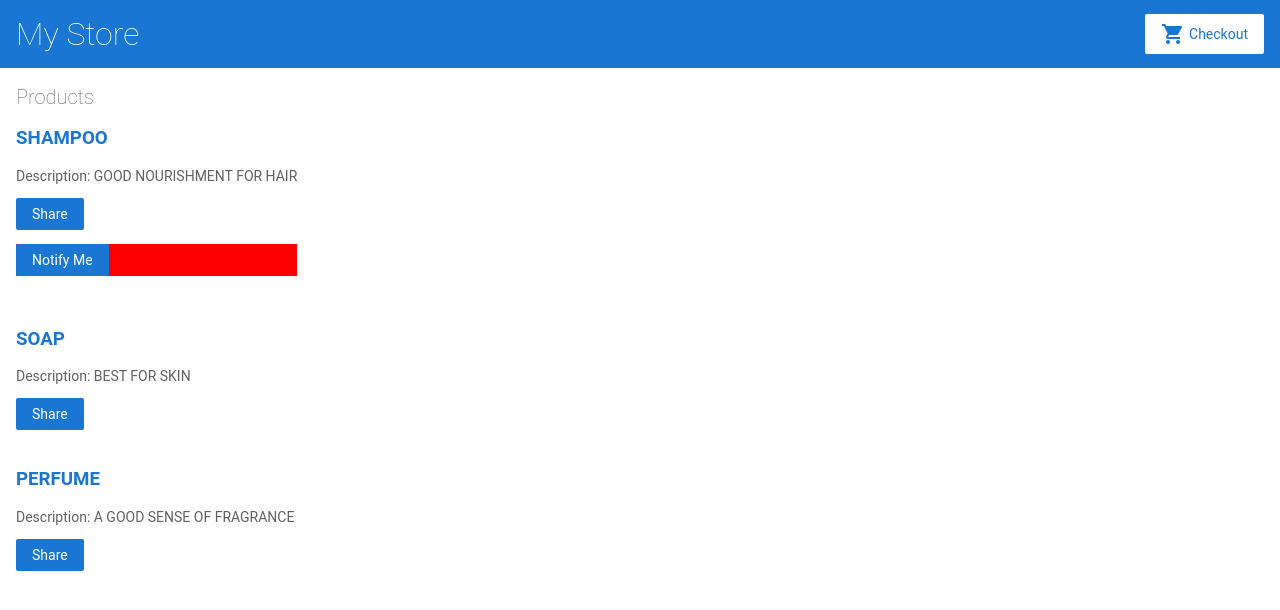
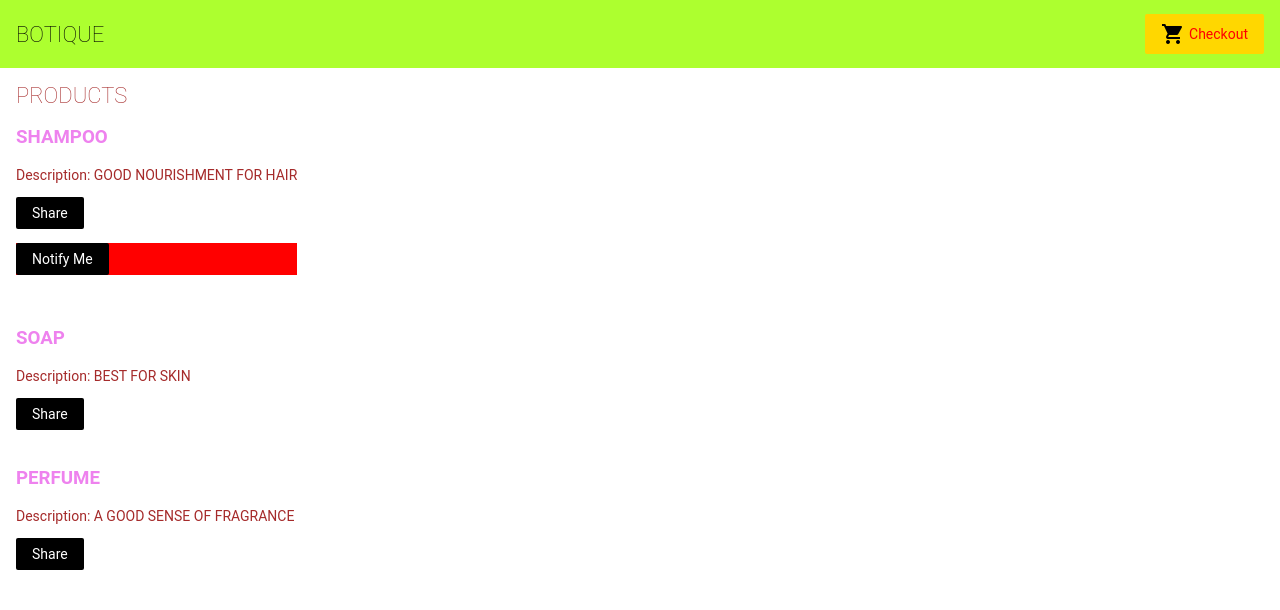
Before and after one commit to G1GNANAMANI/angular, an Angular app: page / in a window 1280 px wide. Shown: the top 610 px of the page. Built offline with nearby package versions, Linux system fonts and the light colour scheme.

Commit message:
4 files modified

```diff
--- a/src/app/product-list/product-list.component.html
+++ b/src/app/product-list/product-list.component.html
@@ -1,4 +1,4 @@
-<h2>Products</h2>
+<h1>PRODUCTS</h1>
 
 <div *ngFor="let product of products">
   <h3>
@@ -14,8 +14,10 @@
   <button type="button" (click)="share()">Share</button>
   &nbsp;
   <div style="background-color:red">
-    <app-product-alerts [productInside]="product"
-    (notify)="onNotify()"></app-product-alerts>
+    <app-product-alerts
+      [productInside]="product"
+      (notify)="onNotify()"
+    ></app-product-alerts>
   </div>
   &nbsp;
   <!-- <button type="button" (click)="buy()">Buy</button> -->
--- a/src/app/top-bar/top-bar.component.html
+++ b/src/app/top-bar/top-bar.component.html
@@ -1,8 +1,10 @@
 <a [routerLink]="['/']">
-  <h1>My Store</h1>
+  <h1>BOTIQUE</h1>
 </a>
 
-<a class="button fancy-button"><i class="material-icons">shopping_cart</i>Checkout</a>
+<a class="button fancy-button"
+  ><i class="material-icons">shopping_cart</i>Checkout</a
+>
 
 <!--
 Copyright Google LLC. All Rights Reserved.
--- a/src/styles.css
+++ b/src/styles.css
@@ -2,7 +2,7 @@
 
 * {
   font-family: 'Roboto', Arial, sans-serif;
-  color: #616161;
+  color: brown;
   box-sizing: border-box;
   -webkit-font-smoothing: antialiased;
   -moz-osx-font-smoothing: grayscale;
@@ -17,21 +17,22 @@ body {
   flex-direction: row;
 }
 
-router-outlet + *  {
+router-outlet + * {
   padding: 0 16px;
 }
 
 /* Text */
 
 h1 {
-  font-size: 32px;
+  font-size: 22px;
 }
 
 h2 {
-  font-size: 20px;
+  font-size: 40px;
 }
 
-h1, h2 {
+h1,
+h2 {
   font-weight: lighter;
 }
 
@@ -43,7 +44,7 @@ p {
 
 a {
   cursor: pointer;
-  color: #1976d2;
+  color: violet;
   text-decoration: none;
 }
 
@@ -58,7 +59,7 @@ input {
   border-radius: 2px;
   padding: 8px;
   margin-bottom: 16px;
-  border: 1px solid #BDBDBD;
+  border: 1px orangered;
 }
 
 label {
@@ -70,24 +71,27 @@ label {
 }
 
 /* Button */
-.button, button {
+.button,
+button {
   display: inline-flex;
   align-items: center;
   padding: 8px 16px;
   border-radius: 2px;
   font-size: 14px;
   cursor: pointer;
-  background-color: #1976d2;
+  background-color: black;
   color: white;
   border: none;
 }
 
-.button:hover, button:hover {
+.button:hover,
+button:hover {
   opacity: 0.8;
   font-weight: normal;
 }
 
-.button:disabled, button:disabled {
+.button:disabled,
+button:disabled {
   opacity: 0.5;
   cursor: auto;
 }
@@ -95,12 +99,12 @@ label {
 /* Fancy Button */
 
 .fancy-button {
-  background-color: white;
-  color: #1976d2;
+  background-color: gold;
+  color: red;
 }
 
 .fancy-button i.material-icons {
-  color: #1976d2;
+  color: black;
   padding-right: 4px;
 }
 
@@ -109,7 +113,7 @@ label {
 app-top-bar {
   width: 100%;
   height: 68px;
-  background-color: #1976d2;
+  background-color: greenyellow;
   padding: 16px;
   display: flex;
   flex-direction: row;
@@ -118,13 +122,14 @@ app-top-bar {
 }
 
 app-top-bar h1 {
-  color: white;
+  color: black;
   margin: 0;
 }
 
 /* Checkout Cart, Shipping Prices */
 
-.cart-item, .shipping-item {
+.cart-item,
+.shipping-item {
   width: 100%;
   min-width: 400px;
   max-width: 450px;
@@ -134,9 +139,8 @@ app-top-bar h1 {
   padding: 16px 32px;
   margin-bottom: 8px;
   border-radius: 2px;
-  background-color: #EEEEEE;
+  background-color: burlywood;
 }
-
 
 /*
 Copyright Google LLC. All Rights Reserved.
```
Also changed, not shown: src/app/app.module.ts (line endings or trailing spaces).
